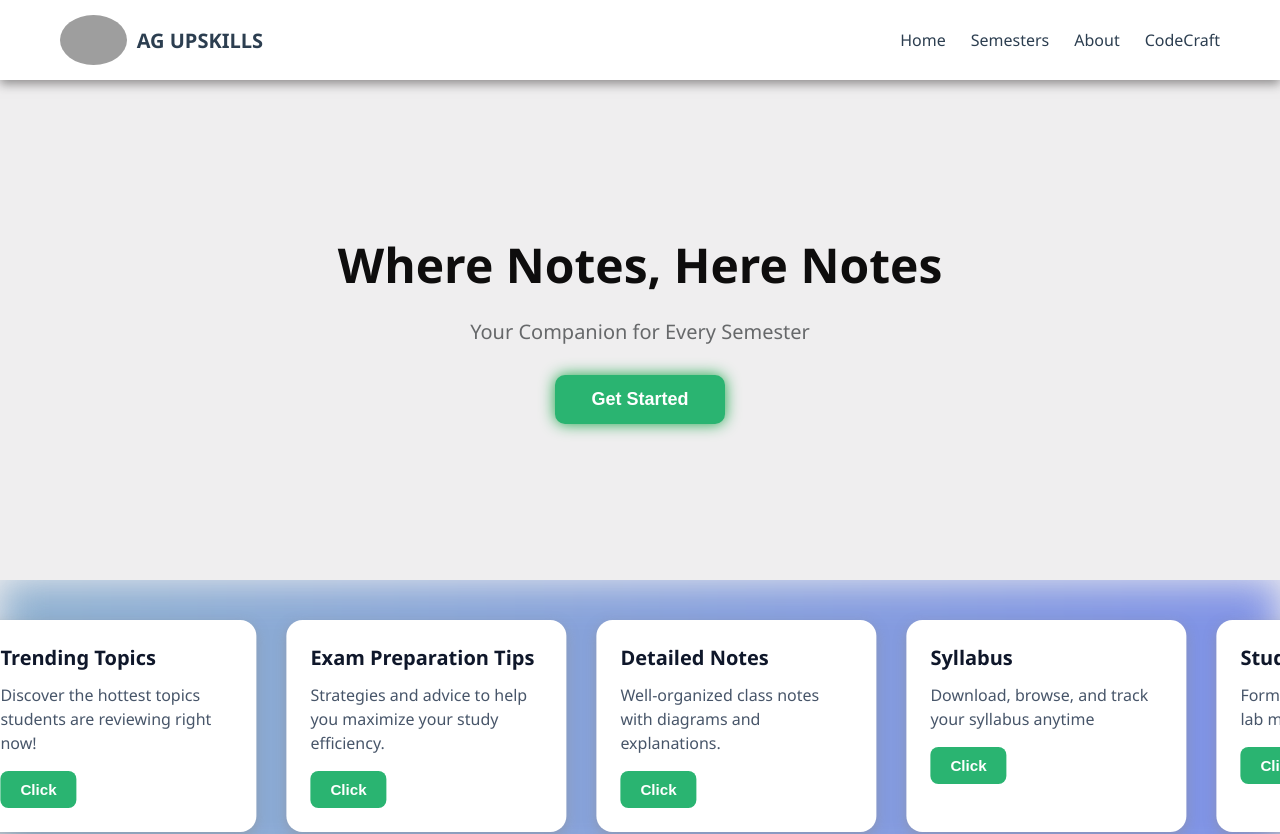
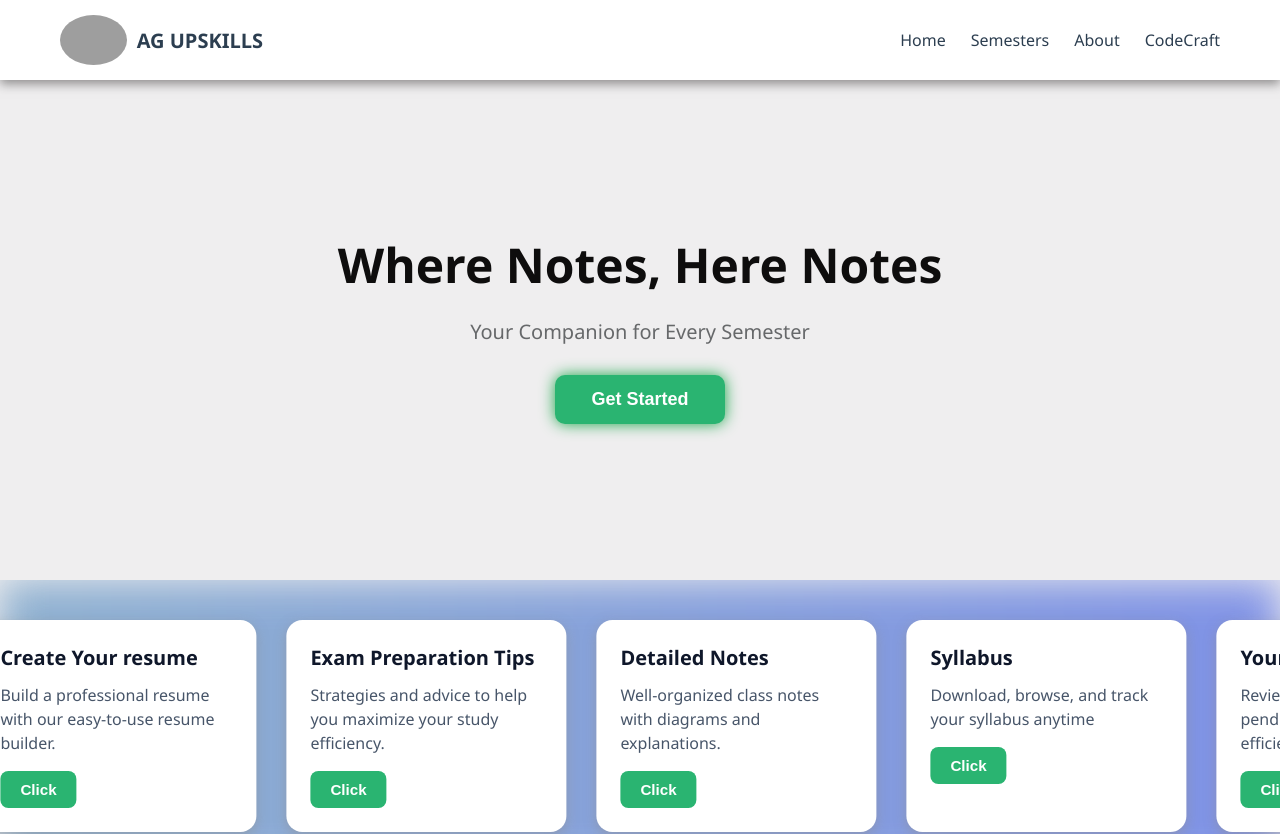
Before and after one commit to Ankita-Gupta2004/AG-Upskill, a React (Create React App) app: page / in a window 1280 px wide. Shown: the top 834 px of the page. Built offline with nearby package versions, Linux system fonts and the light colour scheme; grey boxes are pictures that could not be loaded; the HTML template or start-up script is replaced by a standard one.

Commit message:
updated train componenet

```diff
--- a/src/components/cards.css
+++ b/src/components/cards.css
@@ -19,6 +19,7 @@
   opacity: 0.7;
   filter: blur(20px);
 }
+
 @keyframes gradientMove {
   0% {
     background-position: 0% 50%;
@@ -31,11 +32,17 @@
   }
 }
 
-
 .slider-track {
   display: flex;
   animation: scroll 35s linear infinite;
   width: max-content;
+
+  /* Pause animation on hover */
+  transition: transform 0.2s ease;
+}
+
+.slider-track:hover {
+  animation-play-state: paused;
 }
 
 .card-style {
@@ -49,7 +56,6 @@
   text-align: left;
   transition: transform 0.2s ease, box-shadow 0.2s ease;
 }
-
 
 .card-style:hover {
   transform: translateY(-5px);
@@ -90,11 +96,11 @@
   0% {
     transform: translateX(0);
   }
-
   100% {
     transform: translateX(-50%);
   }
 }
+
 .quote-style {
   margin-top: 10px;
   font-style: italic;
--- a/src/components/cards.js
+++ b/src/components/cards.js
@@ -2,75 +2,49 @@ import "./cards.css";
 
 const cardData = [
   {
-    title: "Previous Year Papers",
-    description: "Download past exam papers to see common question trends.",
+    title: "Code Playground",
+    description: "Test your coding skills. Click to open coding playground.",
+    action: () => window.location.href = "/code-here",
   },
   {
-    title: "Trending Topics",
-    description:
-      "Discover the hottest topics students are reviewing right now!",
+    title: "Create Your resume",
+    description: "Build a professional resume with our easy-to-use resume builder.",
+    action: () => window.location.href = "/resume-builder",
   },
   {
     title: "Exam Preparation Tips",
-    description:
-      "Strategies and advice to help you maximize your study efficiency.",
+    description: "Strategies and advice to help you maximize your study efficiency.",
+    action: () => window.location.href = "/exam-tips",
   },
   {
     title: "Detailed Notes",
     description: "Well-organized class notes with diagrams and explanations.",
+    action: (onStartClick) => onStartClick("Detailed Notes"),
   },
   {
     title: "Syllabus",
     description: "Download, browse, and track your syllabus anytime",
+    action: () => window.open("/pdf/syllabus.pdf", "_blank"),
   },
   {
-    title: "Study Resources",
-    description: "Formula sheets, flowcharts, lab manuals — all in one spot.",
+    title: "Your pending tasks",
+    description: "Review and manage your pending academic tasks efficiently.",
+    action: () => window.location.href = "/pending-tasks",
   },
 ];
 
 function Cards({ onStartClick }) {
-  const handleClick = (title) => {
-    switch (title) {
-      case "Previous Year Papers":
-        console.log("Clicked on Previous Year Papers");
-        // Add your functionality here
-        break;
-      case "Trending Topics":
-        console.log("Clicked on Trending Topics");
-        // Add your functionality here
-        break;
-      case "Exam Preparation Tips":
-        console.log("Clicked on Exam Preparation Tips");
-        // Add your functionality here
-        break;
-      case "Detailed Notes":
-        onStartClick(title);
-        console.log("Clicked on Detailed Notes");
-        // Add your functionality here
-        break;
-      case "Syllabus":
-        console.log("Clicked on Syllabus");
-        // Add your functionality here
-        break;
-      case "Study Resources":
-        console.log("Clicked on Study Resources");
-        // Add your functionality here
-        break;
-      default:
-        console.log("Unknown Card");
-    }
-  };
-
   return (
     <div className="slider">
       <div className="slider-track">
-        {[...cardData, ...cardData].map(({ title, description }, index) => (
+        {[...cardData, ...cardData].map(({ title, description, action }, index) => (
           <div key={index} className="card-style">
             <h3>{title}</h3>
             <p>{description}</p>
             <div className="card-btn-style">
-              <button className="card-btn"  onClick={() => handleClick(title)}>Click</button>
+              <button className="card-btn" onClick={() => action(onStartClick)}>
+                Click
+              </button>
             </div>
           </div>
         ))}
```
